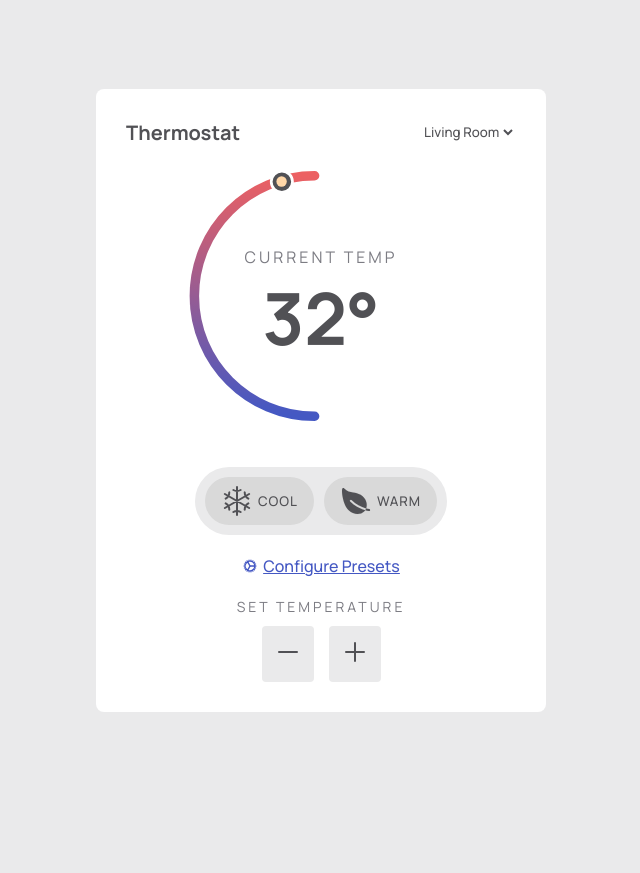
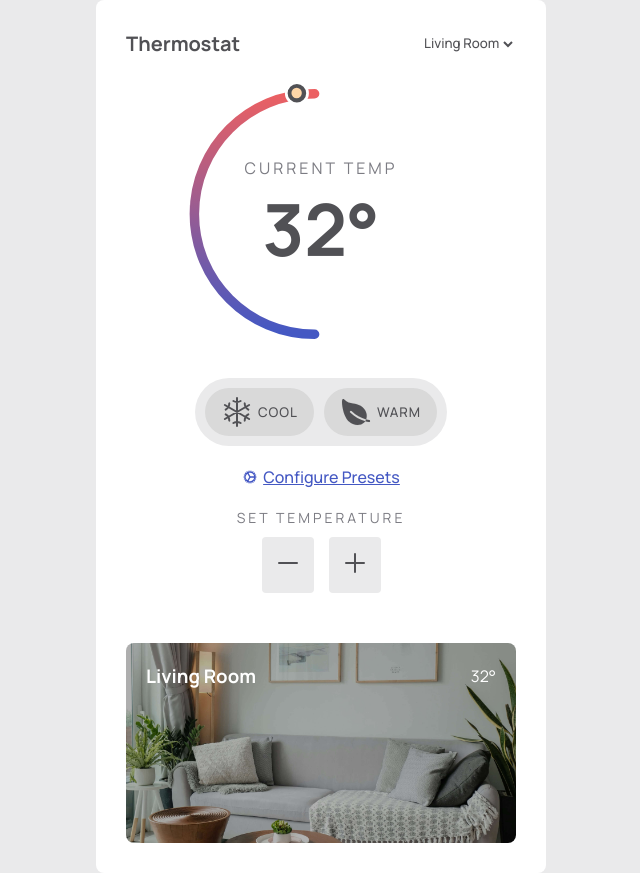
Before and after one commit to outHereSam/thermostat-widget, a plain HTML site: page index.html in a window 1280 px wide. Shown: the whole page, without its empty margins (319-959 px from the left). Before the commit the page ends 800 px from the top, so only its background shows below. Drawn offline with nearby package versions, Linux system fonts and the light colour scheme.

Commit message:
Adds visual representation of rooms

```diff
--- a/index.html
+++ b/index.html
@@ -136,6 +136,14 @@
             </button>
           </div>
         </div>
+
+        <!-- Interior card -->
+        <div class="room">
+          <div class="text">
+            <h3 class="room-name">Living Room</h3>
+            <p class="currentTemp">27°</p>
+          </div>
+        </div>
       </div>
     </div>
 
--- a/main.js
+++ b/main.js
@@ -5,6 +5,7 @@ const rooms = [
     currTemp: 32,
     coldPreset: 20,
     warmPreset: 32,
+    image: "./assets/living-room.jpg",
 
     setCurrTemp(temp) {
       this.currTemp = temp;
@@ -31,6 +32,7 @@ const rooms = [
     currTemp: 29,
     coldPreset: 20,
     warmPreset: 32,
+    image: "./assets/kitchen.jpg",
 
     setCurrTemp(temp) {
       this.currTemp = temp;
@@ -57,6 +59,7 @@ const rooms = [
     currTemp: 30,
     coldPreset: 20,
     warmPreset: 32,
+    image: "./assets/bathroom.jpg",
 
     setCurrTemp(temp) {
       this.currTemp = temp;
@@ -83,6 +86,7 @@ const rooms = [
     currTemp: 31,
     coldPreset: 20,
     warmPreset: 32,
+    image: "./assets/bedroom.jpg",
 
     setCurrTemp(temp) {
       this.currTemp = temp;
@@ -108,7 +112,7 @@ const rooms = [
 
 // Set svg accordingly
 const svgPoint = document.querySelector(".point");
-const angleOffset = 80;
+const angleOffset = 86;
 const calculatePointPosition = (currTemp) => {
   const normalizedTemp = (currTemp - 10) / (32 - 10);
   const angle = normalizedTemp * 180 + angleOffset;
@@ -138,6 +142,11 @@ let selectedRoom = rooms[0].name;
 currentTemp.textContent = `${rooms[0].currTemp}°`;
 setIndicatorPoint(rooms[0].currTemp);
 
+document.querySelector(
+  ".room"
+).style.backgroundImage = `url('${rooms[0].image}')`;
+
+document.querySelector(".currentTemp").innerText = `${rooms[0].currTemp}°`;
 // Add new options from rooms array
 rooms.forEach((room) => {
   const option = document.createElement("option");
@@ -155,6 +164,16 @@ roomSelect.addEventListener("change", function () {
 
   //   set the current stats to current room temperature
   currentTemp.textContent = `${room.currTemp}°`;
+
+  // Set the current room image
+  document.querySelector(
+    ".room"
+  ).style.backgroundImage = `url('${room.image}')`;
+
+  // Set the current room name
+  document.querySelector(".room-name").innerText = selectedRoom;
+
+  document.querySelector(".currentTemp").innerText = `${room.currTemp}°`;
 });
 
 // Set current temperature to to cold or warm preset
@@ -174,6 +193,8 @@ document.getElementById("increase").addEventListener("click", () => {
 
   warmBtn.style.backgroundColor = "#d9d9d9";
   coolBtn.style.backgroundColor = "#d9d9d9";
+
+  document.querySelector(".currentTemp").innerText = `${room.currTemp}°`;
 });
 
 document.getElementById("reduce").addEventListener("click", () => {
@@ -188,6 +209,8 @@ document.getElementById("reduce").addEventListener("click", () => {
 
   warmBtn.style.backgroundColor = "#d9d9d9";
   coolBtn.style.backgroundColor = "#d9d9d9";
+
+  document.querySelector(".currentTemp").innerText = `${room.currTemp}°`;
 });
 
 const coolBtn = document.getElementById("cool");
@@ -204,6 +227,8 @@ coolBtn.addEventListener("click", () => {
 
   warmBtn.style.backgroundColor = "#d9d9d9";
   coolBtn.style.backgroundColor = "#adbaff";
+
+  document.querySelector(".currentTemp").innerText = `${room.currTemp}°`;
 });
 
 warmBtn.addEventListener("click", () => {
@@ -216,6 +241,8 @@ warmBtn.addEventListener("click", () => {
 
   coolBtn.style.backgroundColor = "#d9d9d9";
   warmBtn.style.backgroundColor = "#ff9799";
+
+  document.querySelector(".currentTemp").innerText = `${room.currTemp}°`;
 });
 
 const inputsDiv = document.querySelector(".inputs");
--- a/style.css
+++ b/style.css
@@ -83,19 +83,21 @@ body {
   /* border: solid 1px black; */
   position: absolute;
   left: -100px;
-  top: -75px;
+  top: -68px;
   height: 250px;
   /* margin: 50px 0 50px 0; */
+  /* display: none; */
 }
 .indicator {
   position: relative;
 }
 
 svg.point {
+  /* display: none; */
   /* border: solid 1px pink; */
   position: absolute;
-  left: 35px;
-  top: 38px;
+  left: 38px;
+  top: 40px;
   height: 24px;
   z-index: 10;
   transition: transform 0.2s ease-in-out;
@@ -130,6 +132,7 @@ svg.point {
   background-color: var(--text-secondary);
   transition: left 0.2s ease-in-out;
 }
+
 .inner {
   display: block;
   width: 6px;
@@ -258,6 +261,26 @@ svg.point {
   display: none;
 }
 
+.room {
+  width: 100%;
+  height: 200px;
+  margin: 50px 0 0 0;
+  position: relative;
+  /* background-image: url("./assets/living-room.jpg"); */
+  background-repeat: no-repeat;
+  background-size: cover;
+  background-position: center;
+  border-radius: 8px;
+  padding: 20px;
+}
+.room .text {
+  display: flex;
+  justify-content: space-between;
+  align-items: center;
+  color: #ffffff;
+  z-index: 10;
+}
+
 @media only screen and (max-width: 470px) {
   .container {
     width: 360px;
```
Also changed, not shown: assets/bathroom.jpg (added), assets/bedroom.jpg (added), assets/kitchen.jpg (added), assets/living-room.jpg (added), 2 other files.
